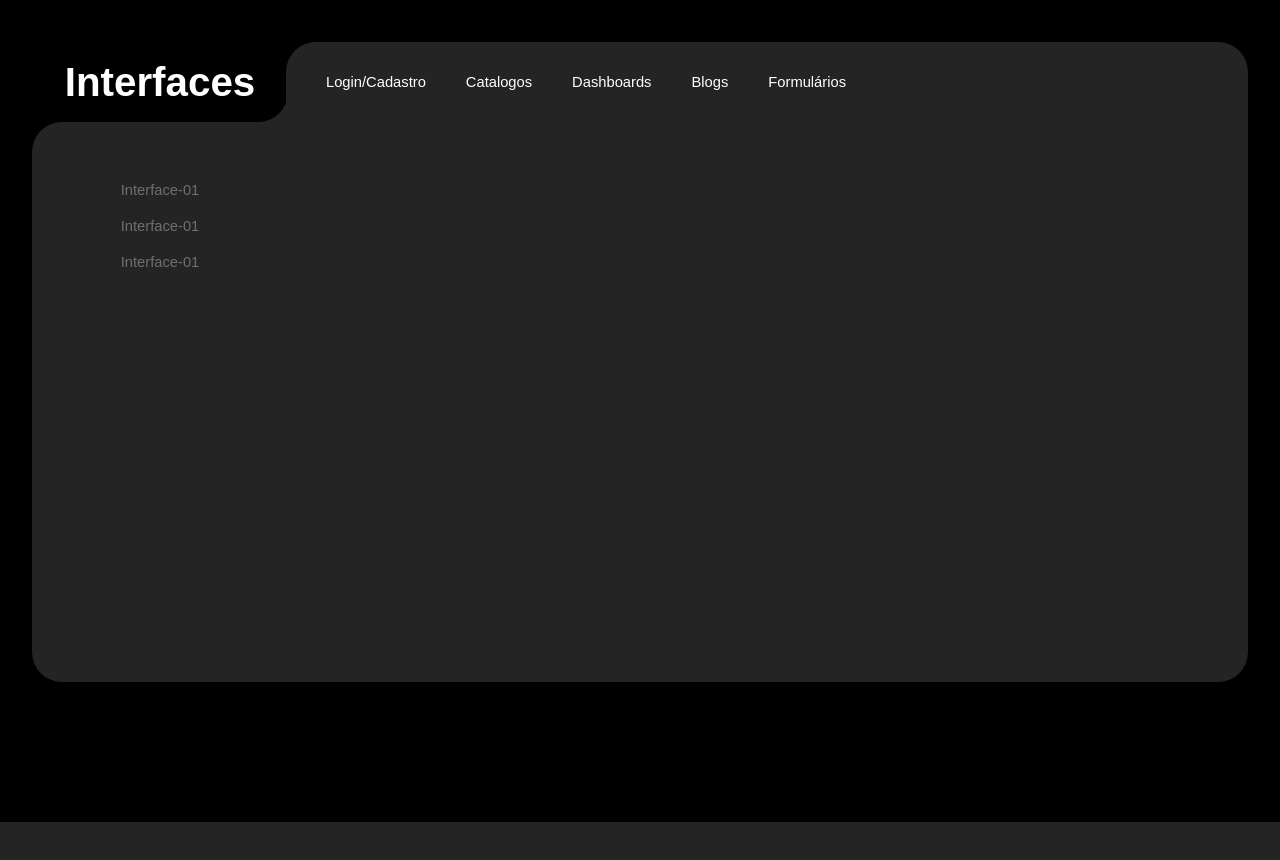
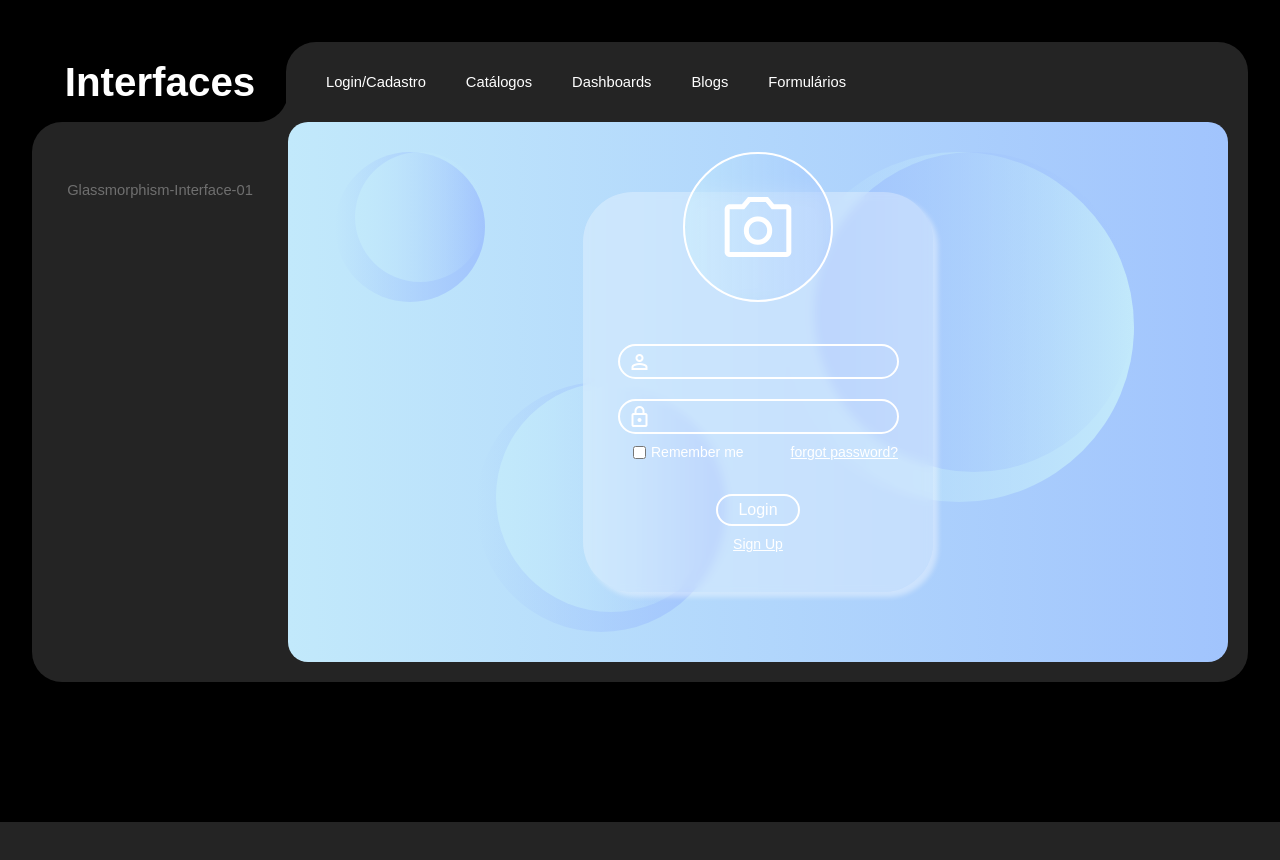
Before and after one commit to CesarCaus/Portfolio-Cesar-Caus, an Angular app: page / in a window 1280 px wide. Shown: the part 2460-3320 px from the top of the page. Built offline with nearby package versions, Linux system fonts and the light colour scheme; a web font is replaced by a local one.

Commit message:
Teste de nova interface

```diff
--- a/src/app/app.component.html
+++ b/src/app/app.component.html
@@ -1,4 +1,4 @@
-<header class="desktop-header">
+<header class="header-main">
     <span id="toggle-theme" (click)="toggleTheme()">
         <span [ngClass]="{'toggle-theme-dark': darkTheme, 'toggle-theme-light': !darkTheme}"></span>
     </span>
--- a/src/app/app.component.scss
+++ b/src/app/app.component.scss
@@ -1,6 +1,6 @@
 
 
-.desktop-header {
+.header-main {
     display: flex;
     justify-content: right;
     align-items: center;
@@ -80,7 +80,7 @@ main {
 }
 
 @media screen and (max-width: 660px) {
-    .desktop-header {
+    .header-main {
         justify-content: center;
         padding: 0;
         height: 60px;
--- a/src/app/components/containers/interfaces/interfaces.component.html
+++ b/src/app/components/containers/interfaces/interfaces.component.html
@@ -4,11 +4,11 @@
         <nav>
             <span (click)="openMenu()" class="material-symbols-outlined menu">menu</span>
             <ul>
-                <li>Login/Cadastro</li>
-                <li>Catalogos</li>
-                <li>Dashboards</li>
-                <li>Blogs</li>
-                <li>Formulários</li>
+                <li (click)="attPageInterfaces(1)">Login/Cadastro</li>
+                <li (click)="attPageInterfaces(2)">Catálogos</li>
+                <li (click)="attPageInterfaces(3)">Dashboards</li>
+                <li (click)="attPageInterfaces(4)">Blogs</li>
+                <li (click)="attPageInterfaces(5)">Formulários</li>
             </ul>
             <span class="material-symbols-outlined arrow-right">
                 arrow_forward_ios
@@ -18,11 +18,32 @@
     <section class="container-main">
         <nav [ngClass]="{'menu-open': valueMenu}">
             <ul>
-                <li>Interface-01</li>
-                <li>Interface-01</li>
-                <li>Interface-01</li>
+                <li (click)="attContentInterface(1)">Glassmorphism-Interface-01</li>
+                <li (click)="attContentInterface(2)"></li>
+                <li></li>
             </ul>
         </nav>
-        <div class="container-content"></div>
+        <div *ngIf="interfaceValue == 1" class="container-content">
+            <section *ngIf="contentInterfaceValue == 1" class="content">
+                <glassmorphism-login-01></glassmorphism-login-01>
+            </section>
+        </div>
+        <div *ngIf="interfaceValue == 2" class="container-content">
+            <section *ngIf="contentInterfaceValue == 1" class="content">
+
+            </section>
+        </div>
+        <div *ngIf="interfaceValue == 3" class="container-content">
+            <section *ngIf="contentInterfaceValue == 1" class="content">
+
+            </section>
+        </div>
+        <div *ngIf="interfaceValue == 4" class="container-content">
+            <section *ngIf="contentInterfaceValue == 1" class="content">
+
+            </section>
+        </div>
+
+
     </section>
 </main>
--- a/src/app/components/containers/interfaces/interfaces.component.scss
+++ b/src/app/components/containers/interfaces/interfaces.component.scss
@@ -92,6 +92,7 @@ header {
     padding-right: 20px;
     padding-bottom: 20px;
 
+
     nav {
         width: 20vw;
         height: 90%;
@@ -122,11 +123,16 @@ header {
     }
 }
 
+.content {
+
+}
+
 
 .container-content {
     width: 100%;
     height: 100%;
-    border-bottom-right-radius: 20px;
+    border-radius: 20px;
+    overflow: hidden;
 }
 
 @media screen and (max-width: 768px) {
@@ -176,11 +182,17 @@ header {
 
             ul {
                 width: 100%;
+
+                li {
+                    overflow: hidden;
+                }
             }
         }
 
         .menu-open {
-            left: -20px;
+            left: 0px;
+            background-color: var(--bg-color-primary);
+            z-index: 5;
         }
 
         .container-content {
--- a/src/app/components/containers/interfaces/interfaces.component.ts
+++ b/src/app/components/containers/interfaces/interfaces.component.ts
@@ -20,4 +20,18 @@ export class InterfacesComponent {
   openMenu() {
     this.valueMenu = !this.valueMenu;
   }
+
+
+  interfaceValue: number = 1;
+
+
+  contentInterfaceValue: number = 1;
+
+  attPageInterfaces(n: number): void {
+    this.interfaceValue = n;
+  }
+
+  attContentInterface(n: number): void {
+    this.contentInterfaceValue = n;
+  }
 }
--- a/src/app/components/interfaces/glassmorphism-login-01/glassmorphism-login-01.component.html
+++ b/src/app/components/interfaces/glassmorphism-login-01/glassmorphism-login-01.component.html
@@ -1,3 +1,26 @@
 <main>
-    a
+    <span class="circle-01"></span>
+    <span class="circle-02"></span>
+    <span class="circle-03"></span>
+
+    <section class="container-form">
+        <span class="material-symbols-outlined photo-user">photo_camera</span>
+        <form id="form" action="">
+            <div class="box-input">
+                <input type="text" name="login" id="login">
+                 <span class="material-symbols-outlined icon-input">person</span>
+            </div>
+            <div class="box-input">
+                <input type="password" name="password" id="password">
+                <span class="material-symbols-outlined icon-input">lock</span>
+            </div>
+            <div class="forgot-remember-box">
+                <input id="checkbox-remember" type="checkbox" />
+                <label for="checkbox-remember">Remember me</label>
+                <a href="" class="forgot-password" >forgot password?</a>
+            </div>
+            <button id="button-submit" type="submit">Login</button>
+            <a href="" class="sign-up">Sign Up</a>
+        </form>
+    </section>
 </main>
--- a/src/app/components/interfaces/glassmorphism-login-01/glassmorphism-login-01.component.scss
+++ b/src/app/components/interfaces/glassmorphism-login-01/glassmorphism-login-01.component.scss
@@ -1,5 +1,194 @@
 main {
     width: 100%;
+    height: calc(70vh - 20px);
+    background: linear-gradient(270deg, #a1c4fd, #c2e9fb);
+    position: relative;
+    display: flex;
+    align-items: center;
+    justify-content: center;
+}
+
+
+.container-form {
+    z-index: 3;
+    width: 350px;
+    height: 400px;
+    background-color: rgba(255, 255, 255, 0.3);
+    background-size: cover;
+    backdrop-filter: blur(5px);
+    border-radius: 50px;
+    box-shadow: 5px 5px 5px rgba(255, 255, 255, 0.4);
+    position: relative;
+    display: flex;
+    justify-content: center;
+}
+
+
+.photo-user {
+    width: 150px;
+    height: 150px;
+    border-radius: 50%;
+    background-color: #c2e9fb49;
+    backdrop-filter: blur(10px);
+    position: absolute;
+    border: 2px solid #fff;
+    display: flex;
+    align-items: center;
+    justify-content: center;
+    font-size: 80px;
+    top: -40px;
+    background: linear-gradient(270deg, #a1c4fd7e, #c2e9fb8c);
+}
+
+#form {
+
+    width: 100%;
     height: 100%;
-    border: 1px solid red;
+    display: flex;
+    align-items: center;
+    justify-content: end;
+    flex-direction: column;
+    gap: 20px;
+    position: relative;
+    padding-bottom: 40px;
 }
+
+#form .box-input input {
+    width: 100%;
+    background-color: transparent;
+    border: 2px solid #ffffff;
+    border-radius: 50px;
+    padding: 5px;
+    padding-left: 40px;
+}
+
+.box-input {
+    display: flex;
+    align-items: center;
+    justify-content: space-between;
+    position: relative;
+}
+
+.icon-input {
+    position: absolute;
+    left: 10px;
+}
+
+.forgot-remember-box {
+    width: 80%;
+    position: relative;
+}
+
+.forgot-remember-box input {
+    position: absolute;
+    top: -8px;
+    left: 15px;
+}
+
+.forgot-remember-box label {
+    position: absolute;
+    left: 33px;
+    top: -10px;
+    font-size: 14px;
+}
+
+.forgot-password {
+    position: absolute;
+    right: 0;
+    top: -10px;
+    font-size: 14px;
+}
+
+#button-submit {
+    border-radius: 50px;
+    background-color: transparent;
+    border: 2px solid #fff;
+    cursor: pointer;
+    font-size: 16px;
+    padding: 5px 20px;
+    margin-top: 20px;
+}
+
+.sign-up {
+    font-size: 14px;
+    margin-top: -10px;
+}
+
+.circle-01 {
+    position: absolute;
+    width: 350px;
+    height: 350px;
+    border-radius: 50%;
+    background: linear-gradient(to left, #c2e9fb, transparent);
+    right: 10%;
+    top: 30px;
+}
+
+.circle-01::after {
+    content: '';
+    position: absolute;
+    width: 320px;
+    height: 320px;
+    border-radius: 50%;
+    background: linear-gradient(to right, #a1c4fd, transparent);
+    left: 30px;
+    top: 0px;
+}
+
+.circle-02 {
+    position: absolute;
+    width: 250px;
+    height: 250px;
+    border-radius: 50%;
+    background: linear-gradient(to left, #a1c4fd, transparent);
+    left: 20%;
+    bottom: 30px;
+}
+
+.circle-02::after {
+    content: '';
+    position: absolute;
+    width: 230px;
+    height: 230px;
+    border-radius: 50%;
+    background: linear-gradient(to right, #c2e9fb, transparent);
+    right: 0;
+    top: 0px;
+}
+
+.circle-03 {
+    position: absolute;
+    width: 150px;
+    height: 150px;
+    border-radius: 50%;
+    background: linear-gradient(to left, #a1c4fd, transparent);
+    left: 5%;
+    top: 30px;
+}
+
+.circle-03::after {
+    content: '';
+    position: absolute;
+    width: 130px;
+    height: 130px;
+    border-radius: 50%;
+    background: linear-gradient(to right, #c2e9fb, transparent);
+    right: 0;
+    top: 0px;
+}
+
+
+@media screen and (max-width: 768px) {
+
+    .circle-01 {
+        display: none;
+    }
+}
+
+
+@media screen and (max-width: 568px) {
+
+    .container-form {
+        width: 90%;
+    }
+}
```
